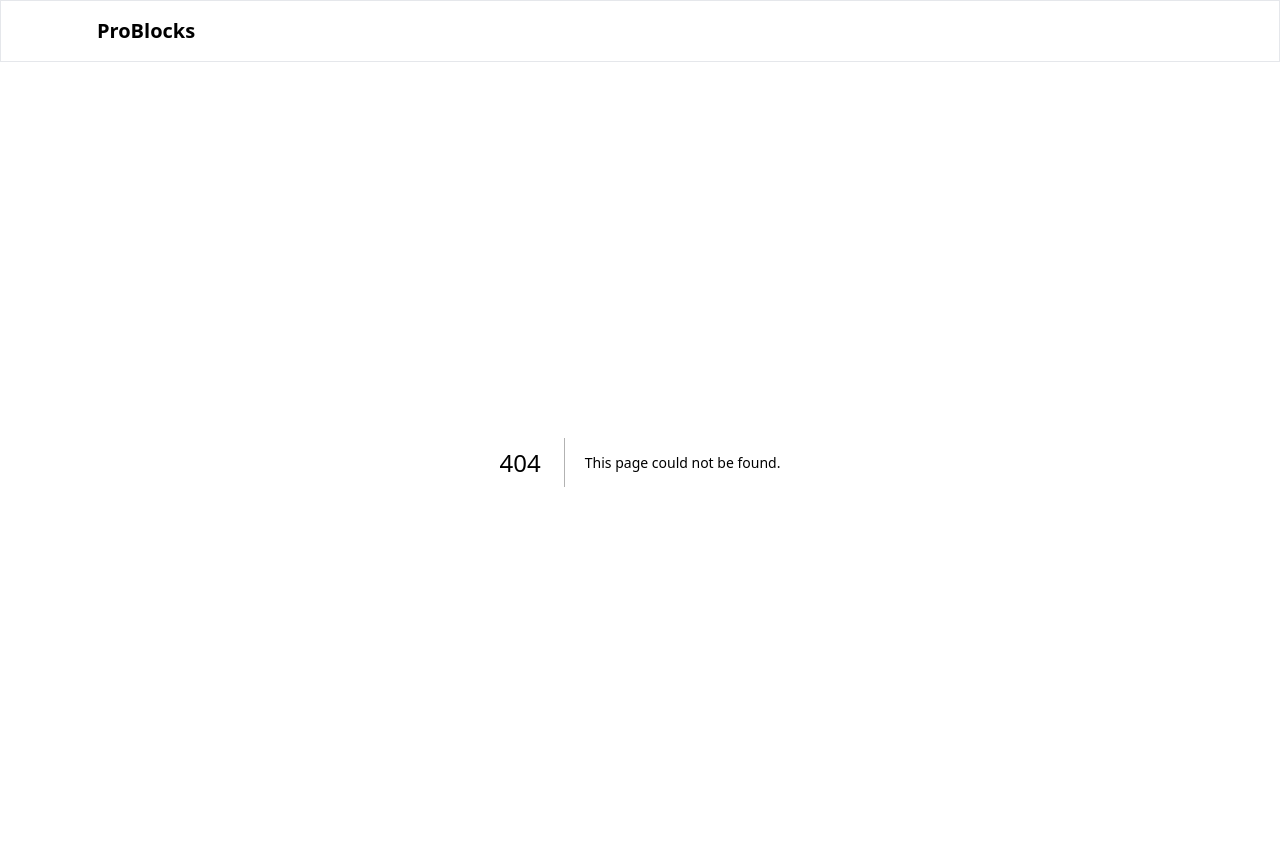
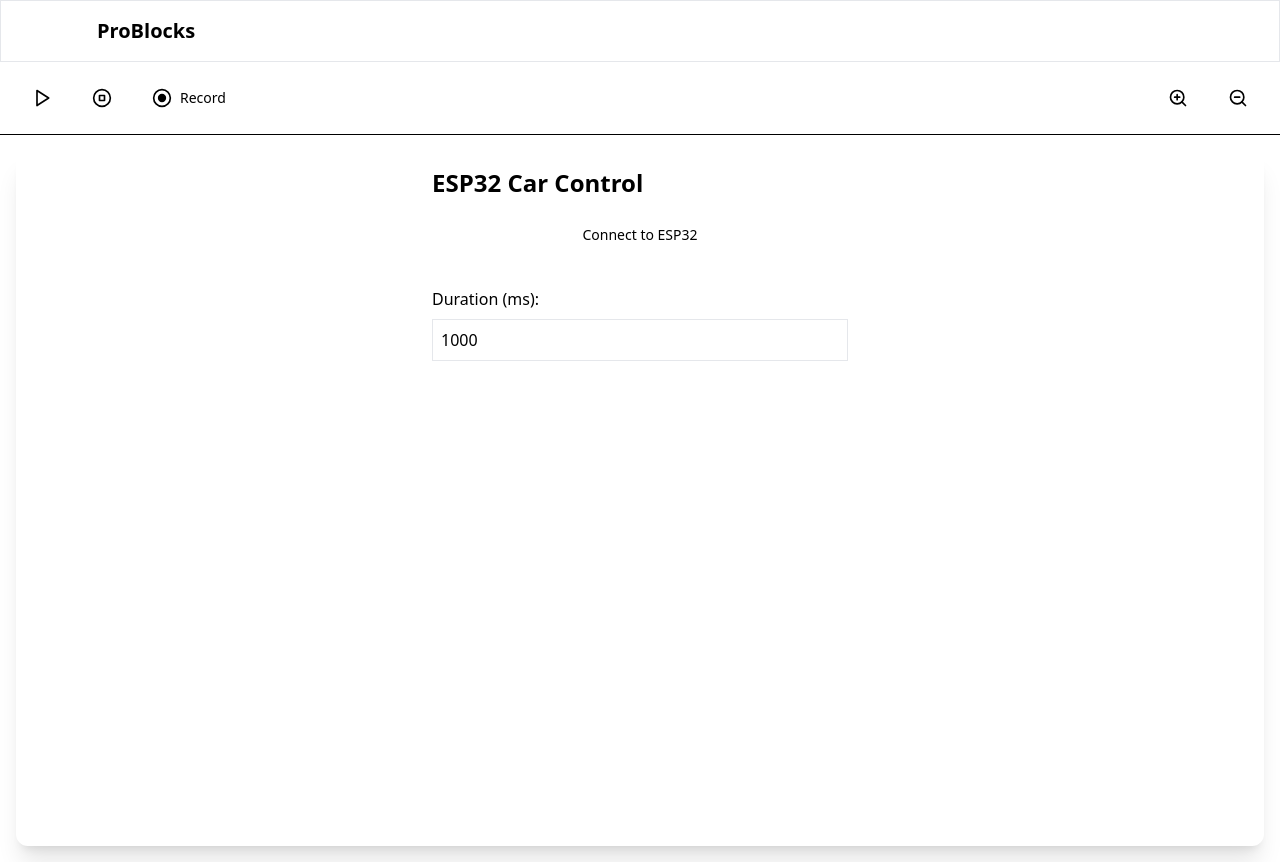
Before and after one commit to WeAreBuildingStuff/Problocks-final, a Next.js app: page /courses/activities/bot in a window 1280 px wide. Before the commit this address had no page. Built offline with nearby package versions, Linux system fonts and the light colour scheme.

Commit message:
[Add] ESP32 Controller

```diff
--- /dev/null
+++ b/src/app/courses/activities/bot/page.tsx
@@ -0,0 +1,137 @@
+'use client';
+import React, { useEffect, useRef, useState } from 'react';
+import { Button } from '@/components/ui/button';
+import {
+  ZoomInIcon,
+  ZoomOutIcon,
+  RecordIcon,
+  CircleStopIcon,
+  PlayIcon
+} from '@/components/custom/sub-components/Icons';
+import {
+  getCarCommands
+} from '@/utils/getGeminiResponse';
+import parseCarCommands from '@/utils/parseCarCommands';
+import ESP32Controller from '@/components/custom/Esp32Controller';
+
+interface ActivityProps {
+  params: {
+    level: string;
+    activity: string;
+  };
+}
+
+export default function Activity({ params }: ActivityProps) {
+  const [commands, setCommands] = useState<CarCommands[] | TileCommands[] | DrawingBotCommands[]>(
+    []
+  );
+  const [controlCommand, setControlCommand] = useState<ControlCommands>({ type: 'stop' });
+  const [isRecording, setIsRecording] = useState<boolean>(false);
+  const [transcript, setTranscript] = useState<string>('');
+
+  const recognitionRef = useRef<any>(null);
+
+  const startRecording = () => {
+    setIsRecording(true);
+    recognitionRef.current = new (window as any).webkitSpeechRecognition();
+    recognitionRef.current.continuous = true;
+    recognitionRef.current.interimResults = true;
+
+    recognitionRef.current.onresult = (event: any) => {
+      const newTranscript = event.results[event.results.length - 1][0].transcript
+        .trim()
+        .toLowerCase()
+        .replace(/[.]/g, '');
+      console.log('New transcript:', newTranscript);
+      setTranscript(newTranscript);
+    };
+
+    recognitionRef.current.start();
+  };
+
+  useEffect(() => {
+    return () => {
+      if (recognitionRef.current) {
+        recognitionRef.current.stop();
+      }
+    };
+  }, []);
+
+  const stopRecording = () => {
+    if (recognitionRef.current) {
+      recognitionRef.current.stop();
+      generateCommands();
+    }
+  };
+
+  async function generateCommands() {
+    let rawCommands: string;
+    let parsedCommands: CarCommands[]
+
+    rawCommands = await getCarCommands(transcript);
+    parsedCommands = parseCarCommands(rawCommands);
+    setCommands(parsedCommands);
+    console.log(parsedCommands);
+  }
+
+  const handleToggleRecording = () => {
+    setIsRecording(!isRecording);
+    if (!isRecording) {
+      startRecording();
+    } else {
+      stopRecording();
+    }
+  };
+
+  const handlePlay = () => {
+    setControlCommand({ type: 'start' });
+  };
+
+  const handleReset = () => {
+    setControlCommand({ type: 'reset' });
+  };
+
+  return (
+    <div className='flex h-screen w-full'>
+      <div className='flex-1 bg-muted/40 flex flex-col'>
+        <div className='bg-background border-b border-muted p-4'>
+          <div className='flex items-center justify-between'>
+            <div className='space-x-2'>
+              <Button variant='ghost' onClick={handlePlay}>
+                <PlayIcon className='w-5 h-5' />
+                <span className='sr-only'>Run</span>
+              </Button>
+              <Button variant='ghost' onClick={handleReset}>
+                <CircleStopIcon className='w-5 h-5' />
+                <span className='sr-only'>Stop</span>
+              </Button>
+              <Button
+                variant='ghost'
+                onClick={handleToggleRecording}
+                className={isRecording ? 'text-red-500 gap-2' : 'gap-2'}
+              >
+                <RecordIcon className='w-5 h-5' />
+                <span className=''>Record</span>
+              </Button>
+            </div>
+            <div className='space-x-2'>
+              <Button variant='ghost'>
+                <ZoomInIcon className='w-5 h-5' />
+                <span className='sr-only'>Zoom In</span>
+              </Button>
+              <Button variant='ghost'>
+                <ZoomOutIcon className='w-5 h-5' />
+                <span className='sr-only'>Zoom Out</span>
+              </Button>
+            </div>
+          </div>
+        </div>
+        <div className='flex-1 p-4'>
+          <div className='h-full w-full bg-background rounded-xl shadow-xl'>
+            <ESP32Controller />
+          </div>
+        </div>
+      </div>
+    </div>
+  );
+}
--- /dev/null
+++ b/src/components/custom/Esp32Controller.tsx
@@ -0,0 +1,94 @@
+"use client";
+import React, { useState, useEffect, useCallback } from 'react';
+import { Button } from '@/components/ui/button';
+import { Alert, AlertDescription, AlertTitle } from '@/components/ui/alert';
+
+const ESP32Controller = () => {
+  const [device, setDevice] = useState<BluetoothDevice | null>(null);
+  const [characteristic, setCharacteristic] = useState<BluetoothRemoteGATTCharacteristic | null>(null);
+  const [error, setError] = useState<string | null>(null);
+  const [duration, setDuration] = useState<number>(1000); // Default duration in ms
+
+  const connectBluetooth = async () => {
+    try {
+      const device = await navigator.bluetooth.requestDevice({
+        filters: [
+          { namePrefix: 'Burger Device' },
+          { services: ['0000ffe0-0000-1000-8000-00805f9b34fb'] }
+        ],
+        optionalServices: ['0000ffe0-0000-1000-8000-00805f9b34fb']
+      });
+
+      const server = await device.gatt?.connect();
+      const service = await server?.getPrimaryService('0000ffe0-0000-1000-8000-00805f9b34fb');
+      const characteristic = await service?.getCharacteristic('0000ffe1-0000-1000-8000-00805f9b34fb');
+
+      setDevice(device);
+      setCharacteristic(characteristic || null);
+      setError(null);
+    } catch (err) {
+      setError('Failed to connect: ' + (err as Error).message);
+    }
+  };
+
+  const sendCommand = useCallback(async (command: string) => {
+    if (characteristic) {
+      try {
+        await characteristic.writeValue(new TextEncoder().encode(command));
+        setError(null);
+      } catch (err) {
+        setError('Failed to send command: ' + (err as Error).message);
+      }
+    } else {
+      setError('Not connected to device');
+    }
+  }, [characteristic]);
+
+  useEffect(() => {
+    return () => {
+      device?.gatt?.disconnect();
+    };
+  }, [device]);
+
+  const handleCommand = (command: string) => () => sendCommand(command + duration);
+
+  return (
+    <div className="p-4 max-w-md mx-auto">
+      <h1 className="text-2xl font-bold mb-4">ESP32 Car Control</h1>
+
+      {error && (
+        <Alert variant="destructive" className="mb-4">
+          <AlertTitle>Error</AlertTitle>
+          <AlertDescription>{error}</AlertDescription>
+        </Alert>
+      )}
+
+      {!device && (
+        <Button onClick={connectBluetooth} className="w-full mb-4">
+          Connect to ESP32
+        </Button>
+      )}
+
+      {device && (
+        <div className="grid grid-cols-2 gap-4">
+          <Button onClick={handleCommand('F')} className="w-full">Forward</Button>
+          <Button onClick={handleCommand('B')} className="w-full">Backward</Button>
+          <Button onClick={handleCommand('L')} className="w-full">Left</Button>
+          <Button onClick={handleCommand('R')} className="w-full">Right</Button>
+        </div>
+      )}
+
+      <div className="mt-4">
+        <label className="block mb-2">Duration (ms):</label>
+        <input
+          type="number"
+          value={duration}
+          onChange={(e) => setDuration(Number(e.target.value))}
+          className="w-full p-2 border"
+        />
+      </div>
+    </div>
+  );
+};
+
+export default ESP32Controller;
--- /dev/null
+++ b/src/components/ui/alert.tsx
@@ -0,0 +1,59 @@
+import * as React from "react"
+import { cva, type VariantProps } from "class-variance-authority"
+
+import { cn } from "@/lib/utils"
+
+const alertVariants = cva(
+  "relative w-full rounded-lg border p-4 [&>svg~*]:pl-7 [&>svg+div]:translate-y-[-3px] [&>svg]:absolute [&>svg]:left-4 [&>svg]:top-4 [&>svg]:text-foreground",
+  {
+    variants: {
+      variant: {
+        default: "bg-background text-foreground",
+        destructive:
+          "border-destructive/50 text-destructive dark:border-destructive [&>svg]:text-destructive",
+      },
+    },
+    defaultVariants: {
+      variant: "default",
+    },
+  }
+)
+
+const Alert = React.forwardRef<
+  HTMLDivElement,
+  React.HTMLAttributes<HTMLDivElement> & VariantProps<typeof alertVariants>
+>(({ className, variant, ...props }, ref) => (
+  <div
+    ref={ref}
+    role="alert"
+    className={cn(alertVariants({ variant }), className)}
+    {...props}
+  />
+))
+Alert.displayName = "Alert"
+
+const AlertTitle = React.forwardRef<
+  HTMLParagraphElement,
+  React.HTMLAttributes<HTMLHeadingElement>
+>(({ className, ...props }, ref) => (
+  <h5
+    ref={ref}
+    className={cn("mb-1 font-medium leading-none tracking-tight", className)}
+    {...props}
+  />
+))
+AlertTitle.displayName = "AlertTitle"
+
+const AlertDescription = React.forwardRef<
+  HTMLParagraphElement,
+  React.HTMLAttributes<HTMLParagraphElement>
+>(({ className, ...props }, ref) => (
+  <div
+    ref={ref}
+    className={cn("text-sm [&_p]:leading-relaxed", className)}
+    {...props}
+  />
+))
+AlertDescription.displayName = "AlertDescription"
+
+export { Alert, AlertTitle, AlertDescription }
```
Also changed, not shown: project.d.ts (+36 -0 lines).
